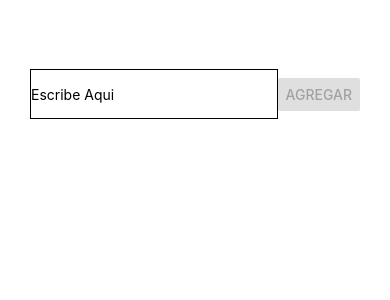
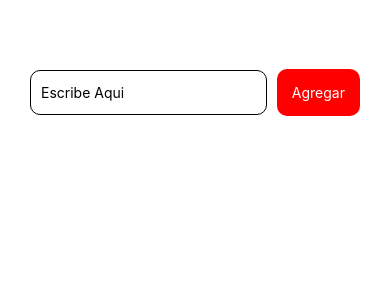
Before and after one commit to ricardofornetti/Proyecto-React-Native, a React Native app: screen / in a window 390 px wide. Shown: the top 300 px of the page. Built offline with nearby package versions, Linux system fonts and the light colour scheme.

Commit message:
Agregando estilos

```diff
--- a/App.js
+++ b/App.js
@@ -65,5 +65,7 @@ const styles = StyleSheet.create({
   screen: {
     marginTop: "10%",
     padding: 30,
+
+
   },
 });
--- a/componentes/AddItem/index.js
+++ b/componentes/AddItem/index.js
@@ -1,23 +1,26 @@
 
-import { View, TextInput, Button, StyleSheet } from "react-native";
+import { View, TextInput, Button, StyleSheet, TouchableOpacity, Text  } from "react-native";
 
 export default function AddItem(props) {
   const { onHandlerChangeItem, onHandlerAddItem, textItem } = props;
 
   return (
     <View style={styles.container}>
-      <TextInput
+        <TextInput
         placeholder="Escribe Aqui"
         style={styles.input}
         value={textItem}
         onChangeText={onHandlerChangeItem}
-      />
-      <Button
-        title="Agregar"
-        onPress={onHandlerAddItem}
-        disabled={textItem.length < 1 ? true : false}
-      />
+        />
+        <TouchableOpacity
+            style={styles.buttonAdd}
+            onPress={onHandlerAddItem}
+            disabled={textItem.length < 1 ? true : false}
+        >
+            <Text style={styles.texto}>Agregar</Text>
+        </TouchableOpacity>
     </View>
+
   );
 }
 
@@ -27,11 +30,23 @@ const styles = StyleSheet.create({
         alignItems: "center",
         justifyContent: "space-between",
         flexDirection: "row",
+
     },
     input: {
     width: "80%",
-    height: 50,
+    height: 45,
     borderColor: "black",
     borderWidth: 1,
+    padding: 10,
+    borderRadius:10,
+    },
+    buttonAdd:{
+        backgroundColor:'red',
+        marginLeft: 10,
+        borderRadius:10,
+        padding: 15,
+    },
+    texto:{
+        color: 'white',
     },
 });
--- a/componentes/Modal/index.js
+++ b/componentes/Modal/index.js
@@ -1,4 +1,4 @@
-import { Modal, Text, View, Button, StyleSheet } from "react-native"
+import { Modal, Text, View, Button, StyleSheet, TouchableOpacity } from "react-native"
 
 export default function CustomModal(props) {
     const { modalVisible, itemSelected, onHandlerDeleteItem, onHandlerCompleteItem } = props
@@ -22,13 +22,23 @@ export default function CustomModal(props) {
                     <Text style={styles.modalItem}>{itemSelected.value}</Text>
                 </View>
                 <View style={styles.modalButton}>
-                    <Button onPress={() =>onHandlerDeleteItem(itemSelected.id)} title='Confirmar' />
-                    <Button onPress={() => onHandlerCompleteItem(itemSelected.id)} title='Completar' />
+                    <TouchableOpacity
+                        style={styles.buttonConfirm}
+                        onPress={() =>onHandlerDeleteItem(itemSelected.id)}
+                    >
+                        <Text style={styles.texto}>Confirmar</Text>
+                    </TouchableOpacity>
+                    <TouchableOpacity
+                        style={styles.buttonConfirm}
+                        onPress={() => onHandlerCompleteItem(itemSelected.id)}
+                    >
+                        <Text style={styles.texto}>Completar</Text>
+                    </TouchableOpacity>
                 </View>
             </View>
         </View>
     </Modal>
-  )
+)
 }
 
 const styles = StyleSheet.create({
@@ -37,6 +47,7 @@ const styles = StyleSheet.create({
         justifyContent: 'center',
         alignItems: 'center',
         backgroundColor: 'rgba(0,0,0,0.5)'
+
         },
         modalView: {
         backgroundColor: 'white',
@@ -64,6 +75,15 @@ const styles = StyleSheet.create({
         alignItems: 'center',
         justifyContent: 'space-around'
         },
+        buttonConfirm:{
+            backgroundColor:'red',
+            marginLeft: 10,
+            borderRadius:10,
+            padding: 15,
+        },
+        texto:{
+            color: 'white',
+        },
         modalItem: {
         fontSize: 30
         }
```
